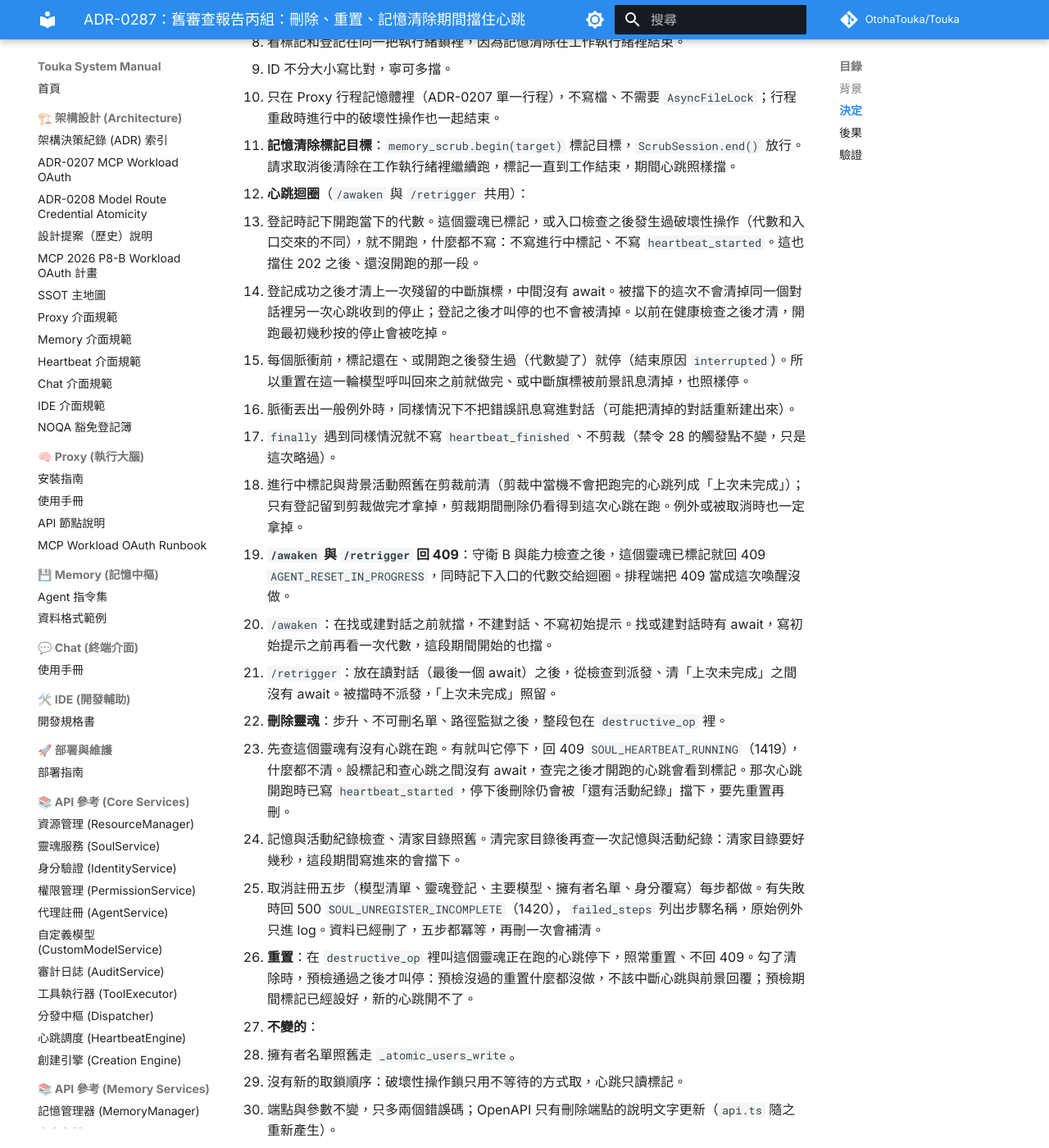
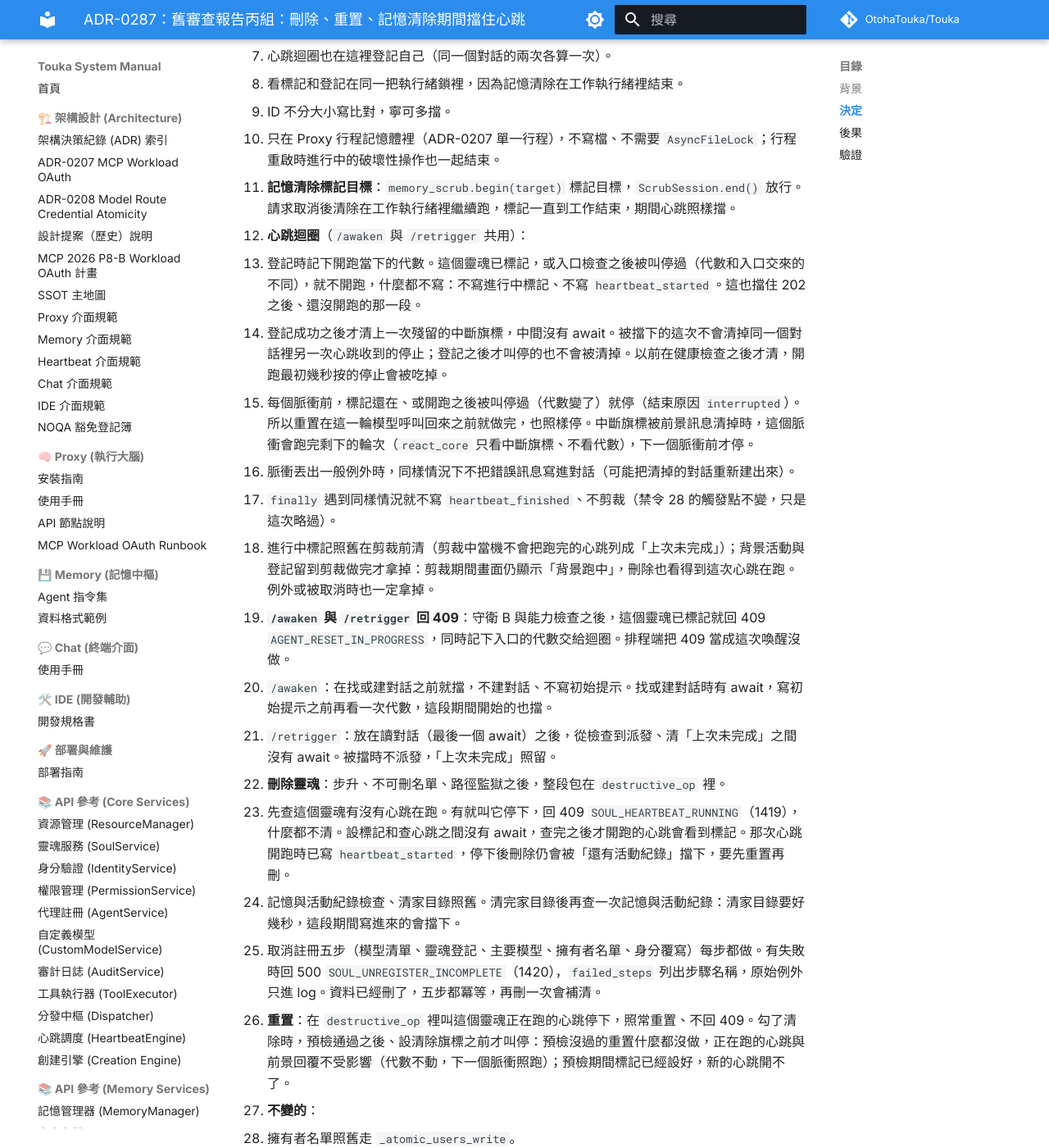
Before and after one commit to OtohaTouka/Touka, an MkDocs documentation site: the page built from docs/architecture/adr/0287-hold-heartbeats-during-destructive-ops.md, in a window 1280 px wide and 1400 px high, scrolled down 1633 px. Shown: the whole window at 82% size. Built offline with MkDocs 1.6.1 and Material for MkDocs 9.7.7, drawn with Linux system fonts in a browser that asks for light colours; comment, search, counter and statistics services are not loaded; some of the changed text lies outside the part shown.

Commit message:
fix(heartbeat): move the generation only when a reset or delete goes ahead (review C-4 round 2)
The generation now moves in stop_heartbeats instead of hold, so a reset
whose scrub pre-check fails, or whose backup fails, no longer makes a
running heartbeat stop before its next pulse. The reset stops heartbeats
before it sets the scrub flag. Background activity stays visible until
trimming ends. The docs say when a cleared stop flag still lets the
current pulse finish.

Co-Authored-By: Claude Opus 5.5 <noreply@anthropic.com>

```diff
--- a/docs/architecture/adr/0287-hold-heartbeats-during-destructive-ops.md
+++ b/docs/architecture/adr/0287-hold-heartbeats-during-destructive-ops.md
@@ -27,19 +27,19 @@
    - 檢查、取鎖、標記之間沒有讓出事件迴圈的地方。前提是產品程式只在這裡取 `_reset_lock`：鎖沒被持有時也不會有人在等，`acquire()` 立刻拿到。
    - 重置與刪除都用它。全系統仍是一把：刪除期間別的靈魂的重置、還原也回 409。訊息改成「另一個重置、記憶清除或刪除靈魂正在進行」，畫面與 log 的說法對得上刪除的情況。
 2. **標記與心跳登記**：新 `services/destructive_ops.py`。
-   - 目標標記可重疊計數：重置和它後面的清除各算一次。每次標記也讓這個靈魂的代數加一。
+   - 目標標記可重疊計數：重置和它後面的清除各算一次。真的要動手時叫停（重置在預檢通過後、刪除在查心跳時），叫停讓這個靈魂的代數加一；沒做成的操作（預檢沒過、備份失敗）不叫停、不動代數。
    - 心跳迴圈也在這裡登記自己（同一個對話的兩次各算一次）。
    - 看標記和登記在同一把執行緒鎖裡，因為記憶清除在工作執行緒裡結束。
    - ID 不分大小寫比對，寧可多擋。
    - 只在 Proxy 行程記憶體裡（ADR-0207 單一行程），不寫檔、不需要 `AsyncFileLock`；行程重啟時進行中的破壞性操作也一起結束。
 3. **記憶清除標記目標**：`memory_scrub.begin(target)` 標記目標，`ScrubSession.end()` 放行。請求取消後清除在工作執行緒裡繼續跑，標記一直到工作結束，期間心跳照樣擋。
 4. **心跳迴圈**（`/awaken` 與 `/retrigger` 共用）：
-   - 登記時記下開跑當下的代數。這個靈魂已標記，或入口檢查之後發生過破壞性操作（代數和入口交來的不同），就不開跑，什麼都不寫：不寫進行中標記、不寫 `heartbeat_started`。這也擋住 202 之後、還沒開跑的那一段。
+   - 登記時記下開跑當下的代數。這個靈魂已標記，或入口檢查之後被叫停過（代數和入口交來的不同），就不開跑，什麼都不寫：不寫進行中標記、不寫 `heartbeat_started`。這也擋住 202 之後、還沒開跑的那一段。
    - 登記成功之後才清上一次殘留的中斷旗標，中間沒有 await。被擋下的這次不會清掉同一個對話裡另一次心跳收到的停止；登記之後才叫停的也不會被清掉。以前在健康檢查之後才清，開跑最初幾秒按的停止會被吃掉。
-   - 每個脈衝前，標記還在、或開跑之後發生過（代數變了）就停（結束原因 `interrupted`）。所以重置在這一輪模型呼叫回來之前就做完、或中斷旗標被前景訊息清掉，也照樣停。
+   - 每個脈衝前，標記還在、或開跑之後被叫停過（代數變了）就停（結束原因 `interrupted`）。所以重置在這一輪模型呼叫回來之前就做完，也照樣停。中斷旗標被前景訊息清掉時，這個脈衝會跑完剩下的輪次（`react_core` 只看中斷旗標、不看代數），下一個脈衝前才停。
    - 脈衝丟出一般例外時，同樣情況下不把錯誤訊息寫進對話（可能把清掉的對話重新建出來）。
    - `finally` 遇到同樣情況就不寫 `heartbeat_finished`、不剪裁（禁令 28 的觸發點不變，只是這次略過）。
-   - 進行中標記與背景活動照舊在剪裁前清（剪裁中當機不會把跑完的心跳列成「上次未完成」）；只有登記留到剪裁做完才拿掉，剪裁期間刪除仍看得到這次心跳在跑。例外或被取消時也一定拿掉。
+   - 進行中標記照舊在剪裁前清（剪裁中當機不會把跑完的心跳列成「上次未完成」）；背景活動與登記留到剪裁做完才拿掉：剪裁期間畫面仍顯示「背景跑中」，刪除也看得到這次心跳在跑。例外或被取消時也一定拿掉。
 5. **`/awaken` 與 `/retrigger` 回 409**：守衛 B 與能力檢查之後，這個靈魂已標記就回 409 `AGENT_RESET_IN_PROGRESS`，同時記下入口的代數交給迴圈。排程端把 409 當成這次喚醒沒做。
    - `/awaken`：在找或建對話之前就擋，不建對話、不寫初始提示。找或建對話時有 await，寫初始提示之前再看一次代數，這段期間開始的也擋。
    - `/retrigger`：放在讀對話（最後一個 await）之後，從檢查到派發、清「上次未完成」之間沒有 await。被擋時不派發，「上次未完成」照留。
@@ -47,7 +47,7 @@
    - 先查這個靈魂有沒有心跳在跑。有就叫它停下，回 409 `SOUL_HEARTBEAT_RUNNING`（1419），什麼都不清。設標記和查心跳之間沒有 await，查完之後才開跑的心跳會看到標記。那次心跳開跑時已寫 `heartbeat_started`，停下後刪除仍會被「還有活動紀錄」擋下，要先重置再刪。
    - 記憶與活動紀錄檢查、清家目錄照舊。清完家目錄後再查一次記憶與活動紀錄：清家目錄要好幾秒，這段期間寫進來的會擋下。
    - 取消註冊五步（模型清單、靈魂登記、主要模型、擁有者名單、身分覆寫）每步都做。有失敗時回 500 `SOUL_UNREGISTER_INCOMPLETE`（1420），`failed_steps` 列出步驟名稱，原始例外只進 log。資料已經刪了，五步都冪等，再刪一次會補清。
-7. **重置**：在 `destructive_op` 裡叫這個靈魂正在跑的心跳停下，照常重置、不回 409。勾了清除時，預檢通過之後才叫停：預檢沒過的重置什麼都沒做，不該中斷心跳與前景回覆；預檢期間標記已經設好，新的心跳開不了。
+7. **重置**：在 `destructive_op` 裡叫這個靈魂正在跑的心跳停下，照常重置、不回 409。勾了清除時，預檢通過之後、設清除旗標之前才叫停：預檢沒過的重置什麼都沒做，正在跑的心跳與前景回覆不受影響（代數不動，下一個脈衝照跑）；預檢期間標記已經設好，新的心跳開不了。
 8. **不變的**：
    - 擁有者名單照舊走 `_atomic_users_write`。
    - 沒有新的取鎖順序：破壞性操作鎖只用不等待的方式取，心跳只讀標記。
@@ -61,7 +61,7 @@
 - 重置或刪除叫停會中斷整個對話：家對話是前景聊天與心跳共用的，正在回覆的前景訊息也會停在下一輪模型呼叫前。
 - 已知限制：
   - 仍擋不住這段期間你自己在前景聊天、SNS、群聊對這個靈魂的寫入（第 3 題乙案才擋，要改工具層）。刪除靠清家目錄後的再查擋下。
-  - 叫停要等正在跑的那一輪模型呼叫回來（`react_core` 每輪呼叫模型前檢查中斷）；重置不等它。那一輪在重置的完整性自檢之前寫進來的，報告會顯示「重置後又有新寫入」；自檢之後才寫進來的（例如那一輪存的記憶、對話）不會出現在任何報告裡。結束事件不會在重置開始之後才寫；重置開始時已經在剪裁的，照樣剪完（刪除會等它）。
+  - 叫停要等正在跑的那一輪模型呼叫回來（`react_core` 每輪呼叫模型前檢查中斷旗標）；重置不等它。旗標被前景訊息清掉時，要等這個脈衝跑完。那一輪在重置的完整性自檢之前寫進來的，報告會顯示「重置後又有新寫入」；自檢之後才寫進來的（例如那一輪存的記憶、對話）不會出現在任何報告裡。結束事件不會在重置開始之後才寫；重置開始時已經在剪裁的，照樣剪完（這段期間刪除會被擋下，回 409）。
   - 心跳派出的子代理不在登記裡：脈衝結束後子代理繼續跑，刪除與重置看不到它。子代理用自己的身分執行，記憶與活動紀錄不算這個靈魂；但結束時把結果寫進這個靈魂的個人空間（`subagent_results`），刪除之後才寫會把那個資料夾重新建出來。候選：把子代理也登記、刪除時一併算（記在 HANDOVER §3）。
   - `/awaken` 找或建對話期間開始的重置或刪除：對話（空的）已經建了，初始提示不寫。
   - 被擋下的心跳不剪裁，下一次心跳或聊天回合結束時才剪。
@@ -90,3 +90,9 @@
   - LOW：被擋下的迴圈仍先清中斷旗標；`/awaken`、`/retrigger` 的提早檢查之後還有 await；進行中標記移到剪裁之後會改變當機復原；一般例外照寫錯誤訊息；文件說得過頭。建議：預檢沒過的重置也叫停、鎖的前提沒寫、測試之間沒清狀態。都已處理。
   - 補的測試：重置先做完或旗標被清掉也停、入口之後做完的重置不開跑、被擋下的不清掉另一次的停止、進行中標記在剪裁前清、重置中不寫錯誤訊息（也確認平常會寫）、取消與結束事件出錯時都拿掉登記、`/awaken` 建對話期間開始的重置與兩個入口交出代數、`/retrigger` 讀完對話才檢查、預檢沒過不叫停、重置清除時已經叫停、刪除先標記才查心跳。
   - 第 1 輪後的變異檢查 17 個全部變紅（只看現在的標記兩處、登記前清旗標、不看入口代數、`/awaken` 寫入前不再看、建對話前不擋、不交代數、`/retrigger` 不擋與不交代數、重置中照寫錯誤、進行中標記剪裁後才清、登記不在 `finally` 裡拿掉、預檢前就叫停、清完才叫停、刪除先查心跳才拿鎖、標記不加代數、不看代數）。
+- 內部程式審查第 2 輪（只看差異；通過，附意見）：第 1 輪的 10 點都已處理，子代理記為已知限制的判斷合理。附的意見：
+  - LOW：沒做成的操作也讓代數加一（原本在標記時加），預檢沒過或備份失敗時正在跑的心跳仍在下一個脈衝前停、不寫結束事件。改成叫停時才加。
+  - 建議：叫停夾在設清除旗標與 `try` 之間，以後改壞可能讓旗標留到重啟。移到設旗標之前。
+  - LOW（文件）：「旗標被清掉也照樣停」要寫明是下一個脈衝前；「刪除會等它」改成擋下回 409。
+  - 建議：背景活動在剪裁前清，畫面和刪除的說法對不上。改成剪裁做完才清。
+  - 補的測試：只有叫停才動代數、預檢沒過的重置不動代數、剪裁期間仍顯示背景跑中。3 個突變（標記也加代數、叫停不加代數、活動在剪裁前清）都變紅。
```
Also changed, not shown: HANDOVER.md (+1 -0 lines), SECURITY.md (+1 -1 lines), docs/architecture/HEARTBEAT_INTERFACE.md (+4 -4 lines), 6 other files.
